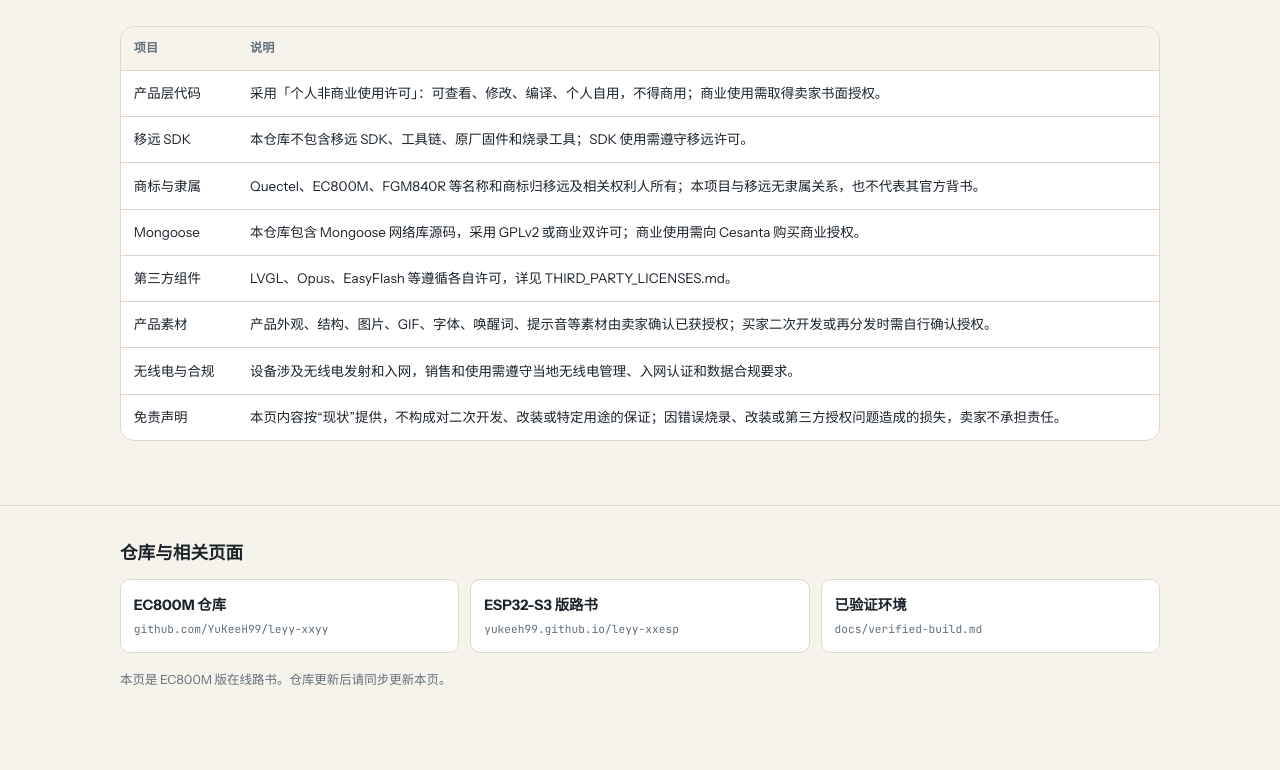
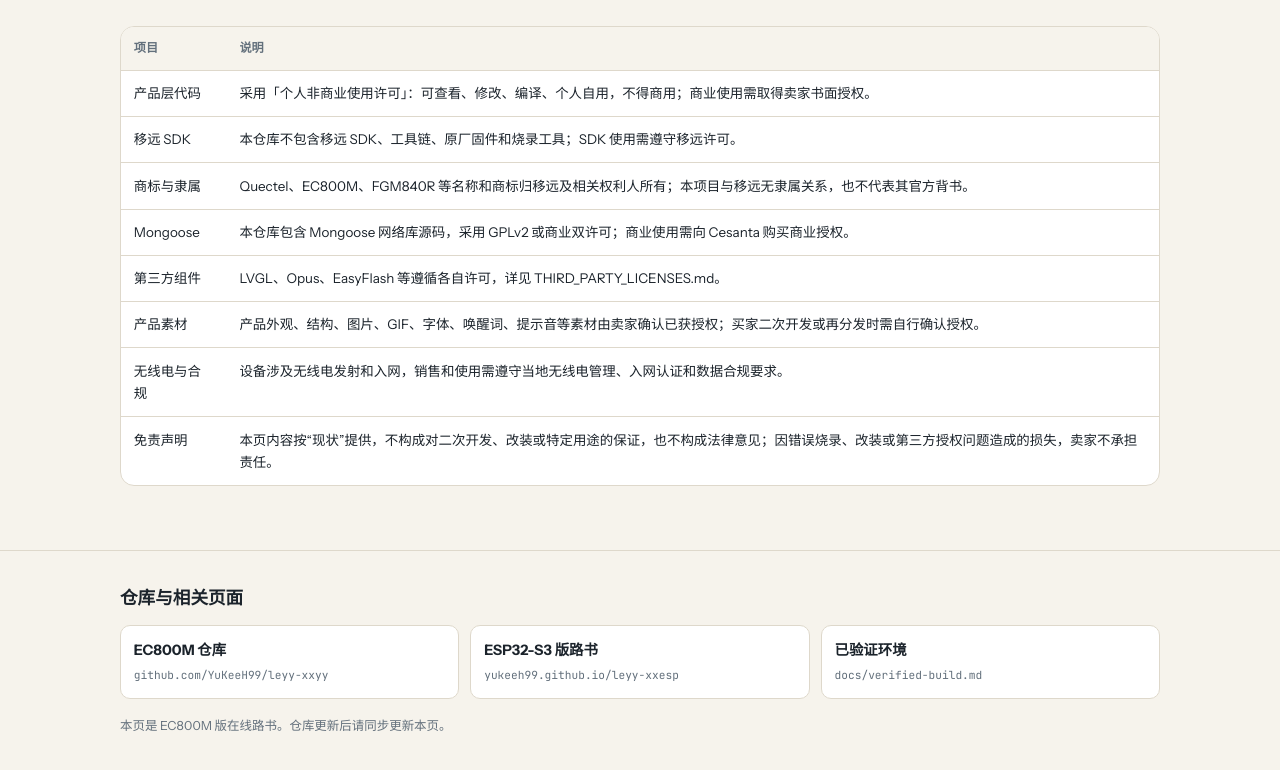
Before and after one commit to YuKeeH99/leyy-xxyy, a plain HTML site: page docs/index.html in a window 1280 px wide. Shown: the part 7287-8057 px from the top of the page. Before the commit the page ends 8025 px from the top, so only its background shows below. Drawn offline with Linux system fonts and the light colour scheme.

Commit message:
补充法律意见免责声明

```diff
--- a/docs/index.html
+++ b/docs/index.html
@@ -1070,7 +1070,7 @@ build.bat app</pre>
           <tr><td>第三方组件</td><td>LVGL、Opus、EasyFlash 等遵循各自许可，详见 THIRD_PARTY_LICENSES.md。</td></tr>
           <tr><td>产品素材</td><td>产品外观、结构、图片、GIF、字体、唤醒词、提示音等素材由卖家确认已获授权；买家二次开发或再分发时需自行确认授权。</td></tr>
           <tr><td>无线电与合规</td><td>设备涉及无线电发射和入网，销售和使用需遵守当地无线电管理、入网认证和数据合规要求。</td></tr>
-          <tr><td>免责声明</td><td>本页内容按“现状”提供，不构成对二次开发、改装或特定用途的保证；因错误烧录、改装或第三方授权问题造成的损失，卖家不承担责任。</td></tr>
+          <tr><td>免责声明</td><td>本页内容按“现状”提供，不构成对二次开发、改装或特定用途的保证，也不构成法律意见；因错误烧录、改装或第三方授权问题造成的损失，卖家不承担责任。</td></tr>
         </tbody>
       </table>
     </div>
```
Also changed, not shown: 1 other file.
